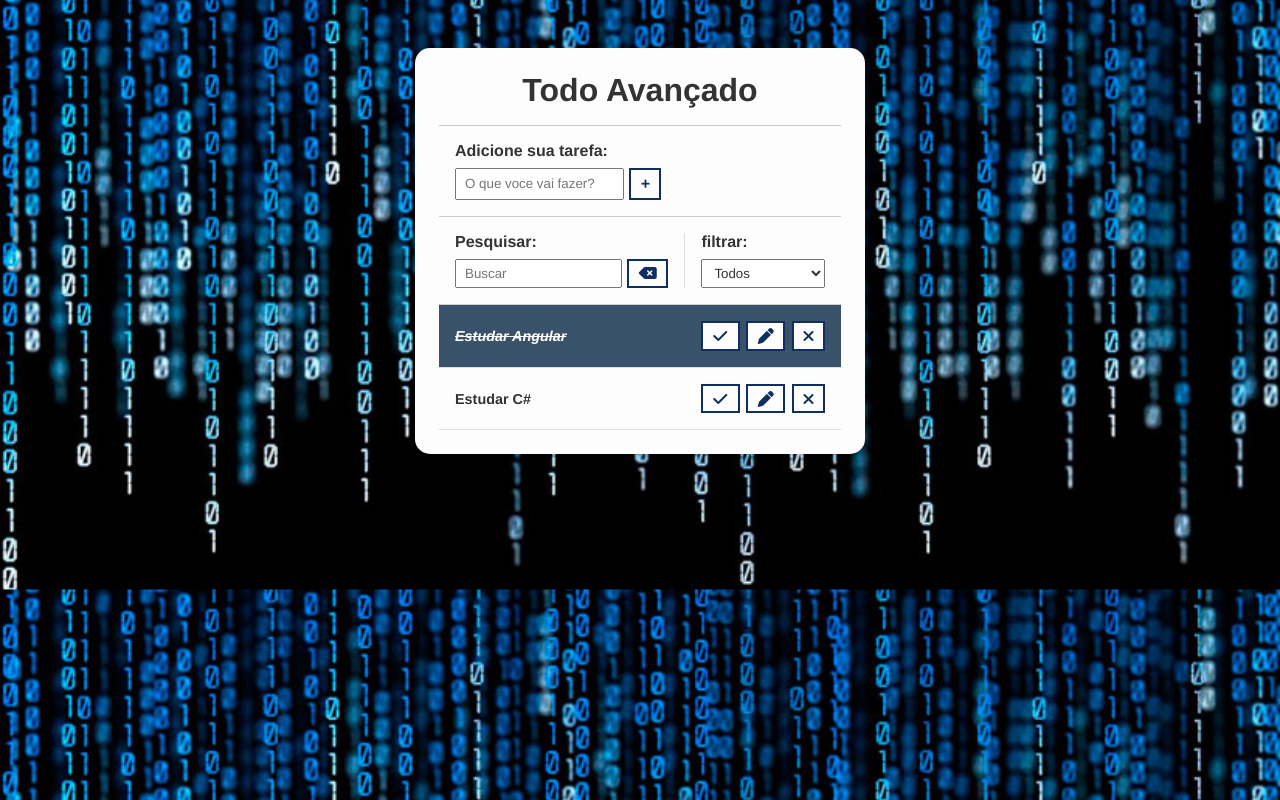
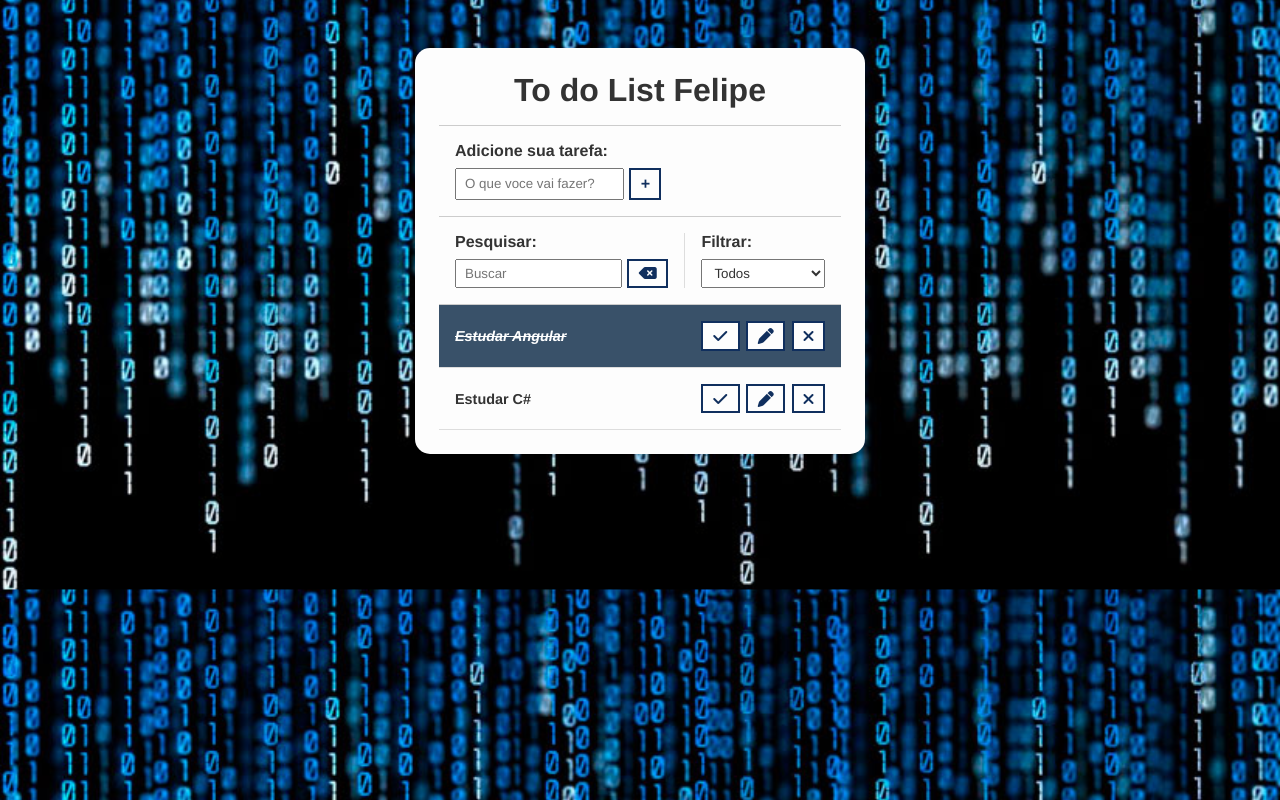
Before and after one commit to fpontes006/To-Do-List, a plain HTML site: page index.html in a window 1280 px wide. Drawn offline with Linux system fonts and the light colour scheme.

Commit message:
Ajuste no html

```diff
--- a/index.html
+++ b/index.html
@@ -16,7 +16,7 @@
 
     <div class="todo-container">
         <header>
-            <h1>Todo Avançado</h1>
+            <h1>To do List Felipe</h1>
         </header>
         <form action="" id="todo-form">
             <p>Adicione sua tarefa:</p>
@@ -48,7 +48,7 @@
                 </form>
             </div>
             <div id="filter">
-                <h4>filtrar:</h4>
+                <h4>Filtrar:</h4>
                 <select  id="filter-select" >
                     <option value="all">Todos</option>
                     <option value="done">Feitos</option>
```
